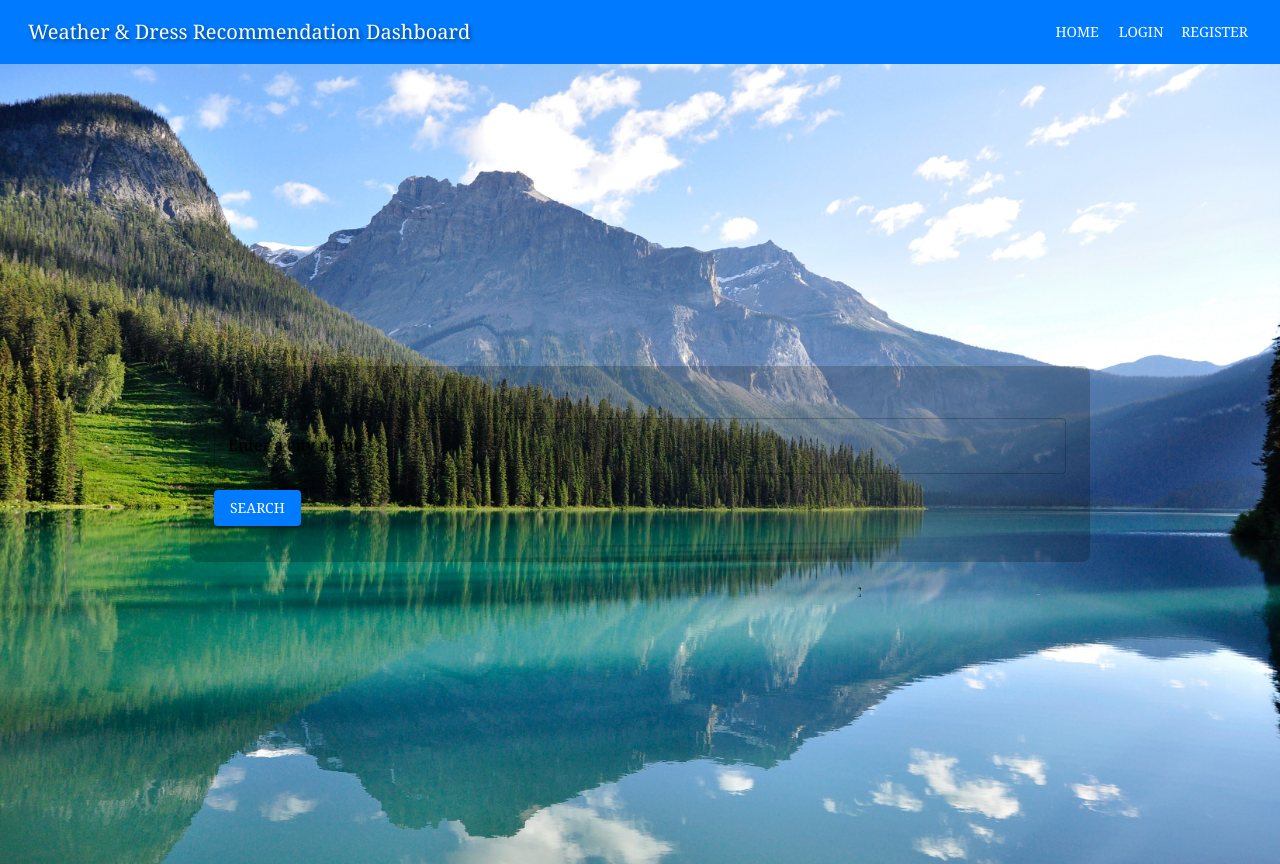
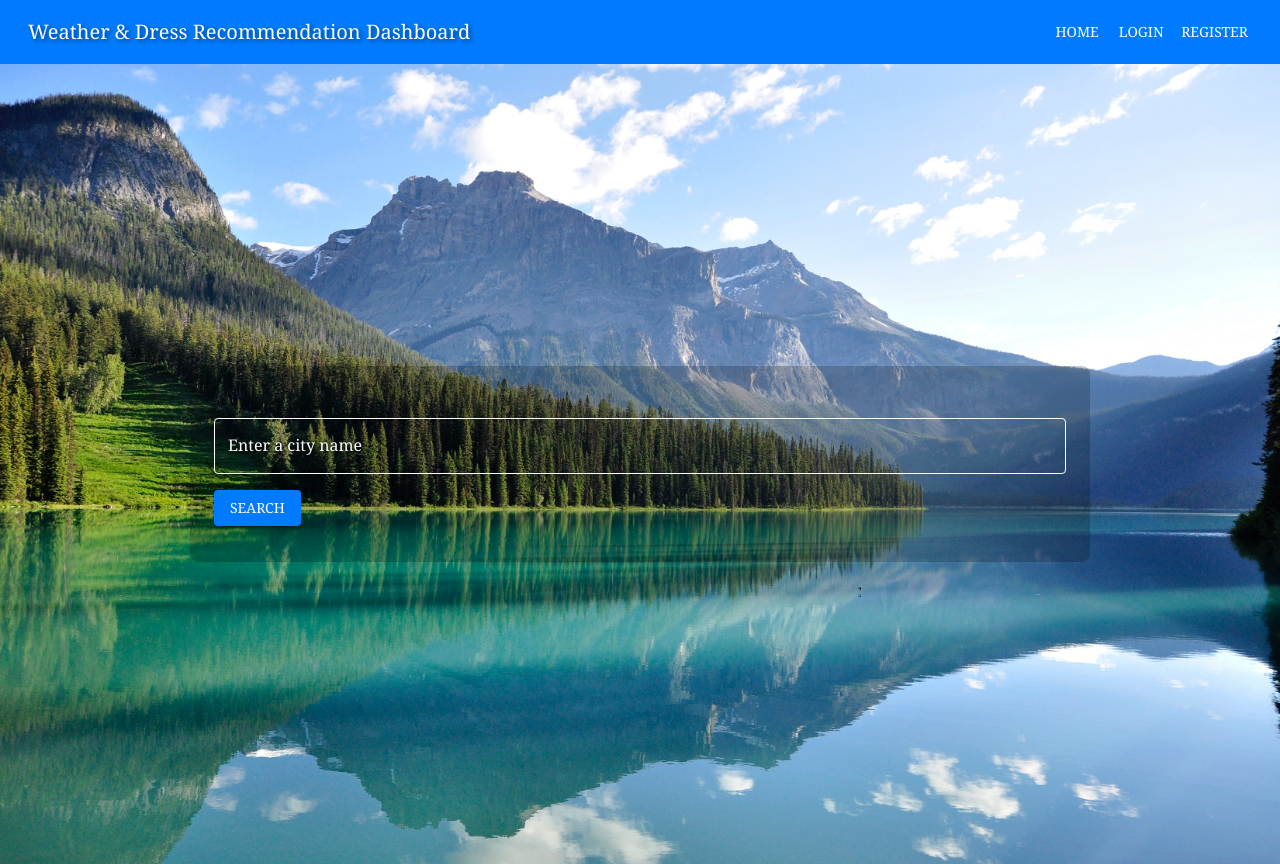
Before and after one commit to mahamtaj29/weather_outfit, a React (Create React App) app in the folder frontend/: page / in a window 1280 px wide. Built offline with nearby package versions, Linux system fonts and the light colour scheme; no server answers.

Commit message:
Changed search color

```diff
--- a/frontend/src/components/WeatherCard.js
+++ b/frontend/src/components/WeatherCard.js
@@ -139,26 +139,33 @@ const WeatherCard = () => {
             fullWidth
             value={city}
             onChange={(e) => setCity(e.target.value)}
-            sx={{ mb: 2 }}
+            sx={{
+              mb: 2,
+              "& .MuiOutlinedInput-root": {
+                "& fieldset": {
+                  borderColor: "white", // border color
+                },
+                "&:hover fieldset": {
+                  borderColor: "white", // border color on hover
+                },
+                "&.Mui-focused fieldset": {
+                  borderColor: "white", // border color when focused
+                },
+              },
+              "& .MuiInputLabel-root": {
+                color: "white", // label color
+              },
+            }}
           />
           <Button
             id="search-button"
             variant="contained"
             color="primary"
             onClick={handleSearch}
-            sx={{ mb: 2 }}
+            sx={{ mb: 2, color: "white" }}
           >
             Search
           </Button>{" "}
-          {/*  <Button
-            id="search-button"
-            variant="contained"
-            color="secondary"
-            onClick={() => navigate("/")}
-            sx={{ mt: -2 }}
-          >
-            Back
-          </Button> */}
           {loading && <Loading />}
           {weatherData && !loading && (
             <Box id="weather-container" sx={{ textAlign: "center" }}>
```
